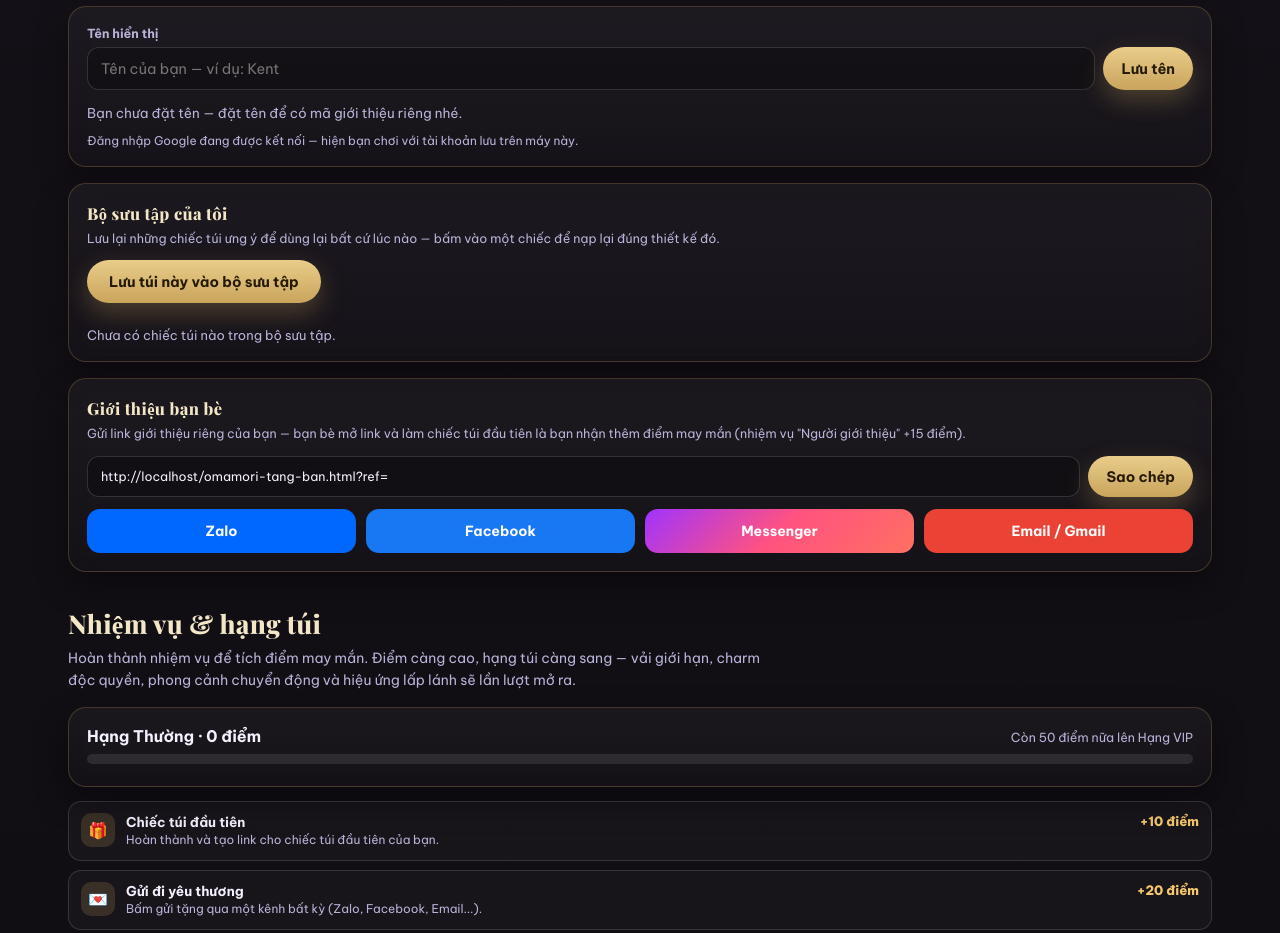
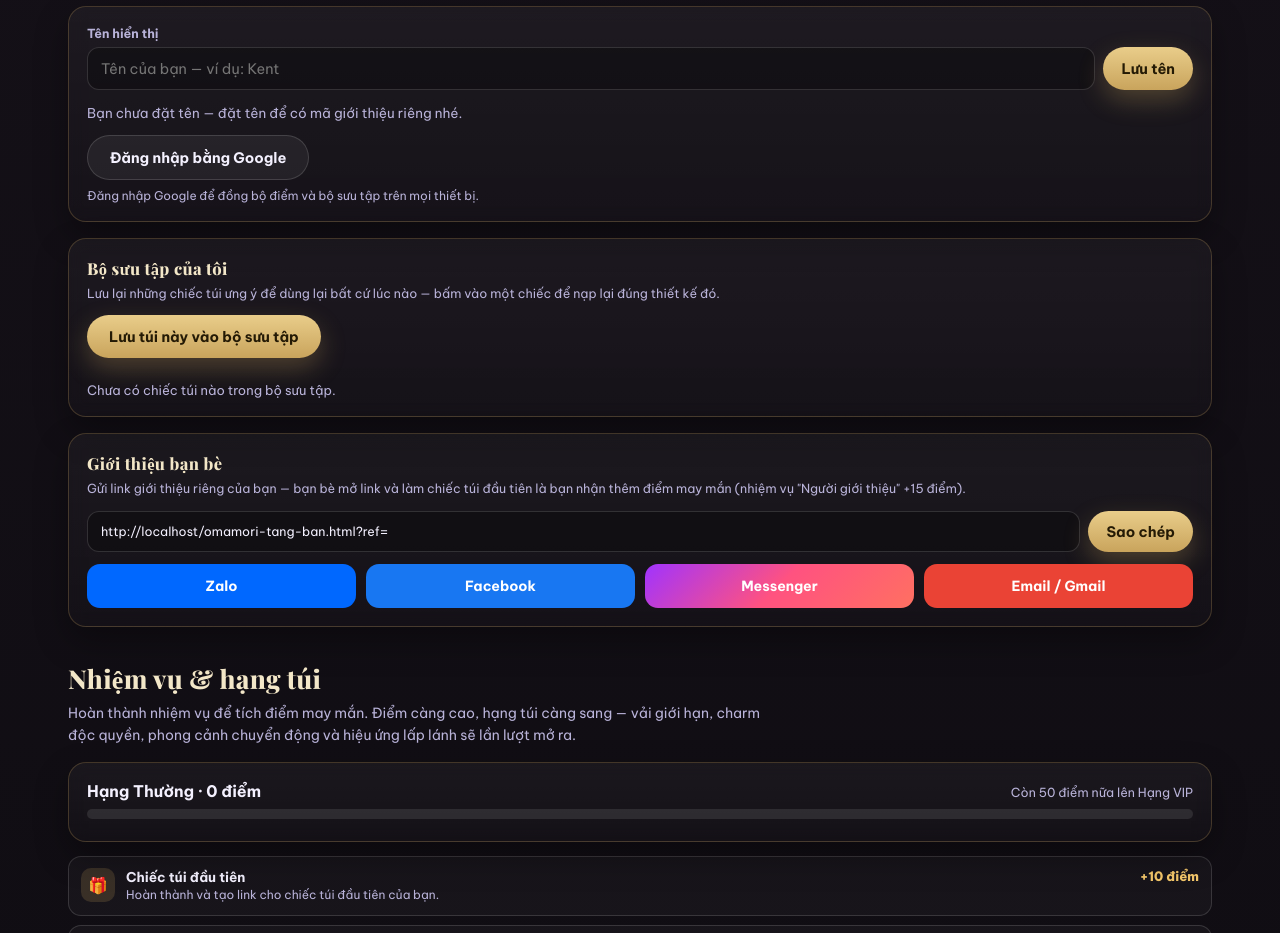
Before and after one commit to kenthuy686/games, a plain HTML site: page omamori-tang-ban.html in a window 1280 px wide. Shown: the part 2820-3753 px from the top of the page. Drawn offline with nearby package versions, Linux system fonts and the light colour scheme; no server answers; a web font is replaced by a local one.

Commit message:
Tui May Man v4.1: wire Firebase (kenthuy-games) - enable Google sign-in

```diff
--- a/omamori-tang-ban.html
+++ b/omamori-tang-ban.html
@@ -971,7 +971,14 @@ initThree();
 
 <script>
 /* ============ TÀI KHOẢN NGƯỜI CHƠI · BỘ SƯU TẬP · GIỚI THIỆU · GOOGLE (v3) ============ */
-const FIREBASE_CONFIG = null;
+const FIREBASE_CONFIG = {
+  apiKey: "AIzaSyBkZjxaSIddJJCvWIDuW0Oh13LmsDHI3sg",
+  authDomain: "kenthuy-games.firebaseapp.com",
+  projectId: "kenthuy-games",
+  storageBucket: "kenthuy-games.firebasestorage.app",
+  messagingSenderId: "455138858542",
+  appId: "1:455138858542:web:5ecb2268f16de8996af1bf"
+};
 const account = store.account;
 function refCodeFromName(name){
   let base='BAN';
```
